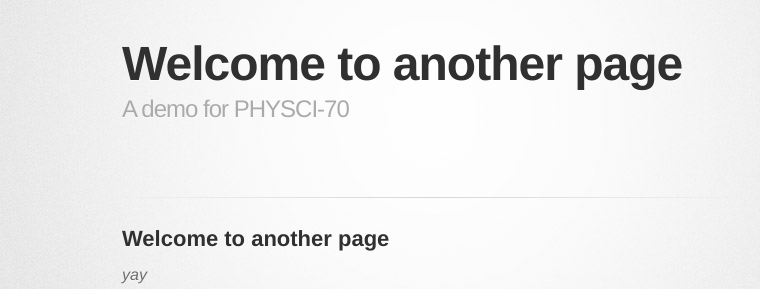
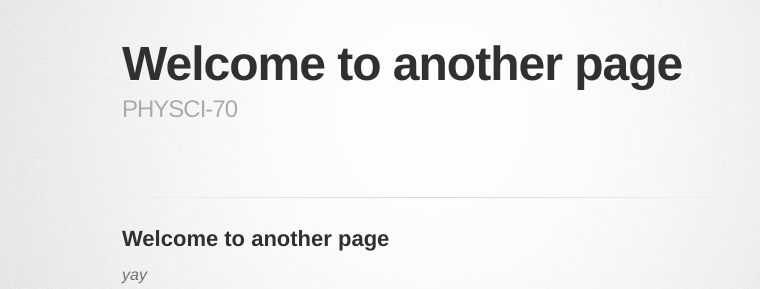
Before and after one commit to kem406/hbot, a Jekyll site: the page built from another-page.md, in a window 1280 px wide. Shown: the top 289 px of the page, without its empty margins (208-968 px from the left). Built offline with Jekyll 4.4.1, drawn with Linux system fonts in a browser that asks for light colours; some web fonts are replaced; our own code applies the rules of GitHub Pages for plain Markdown files.

Commit message:
Update _config.yml

```diff
--- a/_config.yml
+++ b/_config.yml
@@ -1,5 +1,5 @@
 title: Rob Hart's H-Bot
-description: A demo for PHYSCI-70
+description: PHYSCI-70
 show_downloads: false
 google_analytics:
 theme: jekyll-theme-tactile
```
